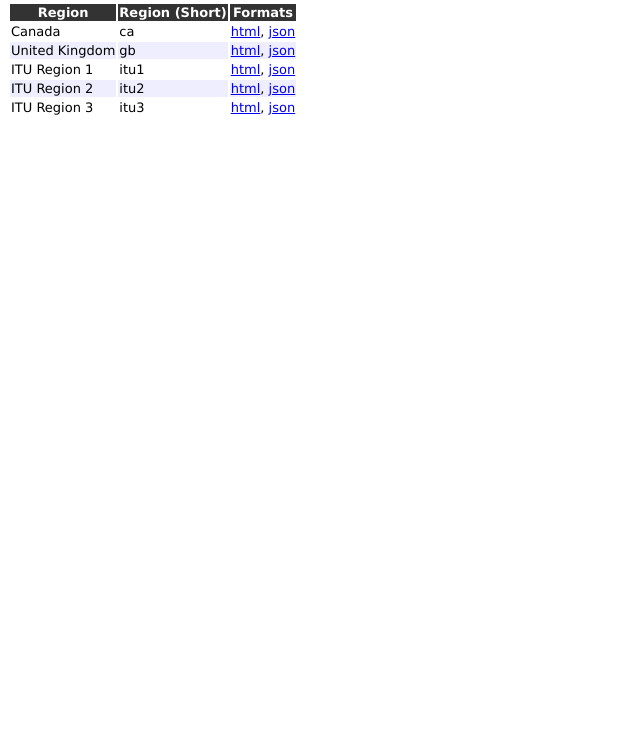
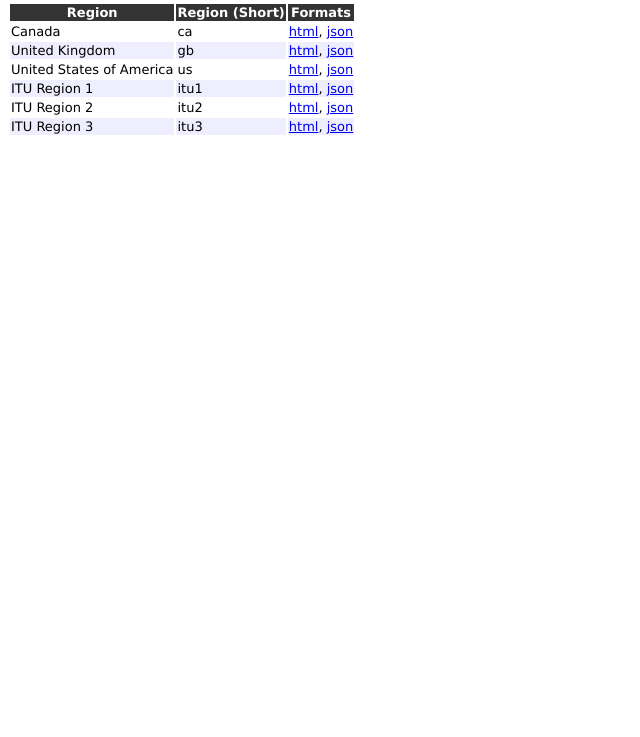
Before and after one commit to EarthFrequencies/earth-frequencies-data, a plain HTML site: page rest/tables/index.html in a window 1280 px wide. Shown: the part 63-800 px from the top of the page, without its empty margins (0-640 px from the left). Drawn offline with Linux system fonts and the light colour scheme.

Commit message:
Updated tables index file

```diff
--- a/rest/tables/index.html
+++ b/rest/tables/index.html
@@ -31,8 +31,16 @@
 
 
 <table>
+
 <tr><th>Region</th><th>Region (Short)</th><th>Formats</th></tr>
-<tr><td>Canada</td><td>ca</td><td><a href="ca/index.html">html</a>, <a href="ca/index.json">json</a></td></tr><tr><td>United Kingdom</td><td>gb</td><td><a href="gb/index.html">html</a>, <a href="gb/index.json">json</a></td></tr><tr><td>ITU Region 1</td><td>itu1</td><td><a href="itu1/index.html">html</a>, <a href="itu1/index.json">json</a></td></tr><tr><td>ITU Region 2</td><td>itu2</td><td><a href="itu2/index.html">html</a>, <a href="itu2/index.json">json</a></td></tr><tr><td>ITU Region 3</td><td>itu3</td><td><a href="itu3/index.html">html</a>, <a href="itu3/index.json">json</a></td></tr>
+
+<tr><td>Canada</td><td>ca</td><td><a href="ca/index.html">html</a>, <a href="ca/index.json">json</a></td></tr>
+<tr><td>United Kingdom</td><td>gb</td><td><a href="gb/index.html">html</a>, <a href="gb/index.json">json</a></td></tr>
+<tr><td>United States of America</td><td>us</td><td><a href="us/index.html">html</a>, <a href="us/index.json">json</a></td></tr>
+
+<tr><td>ITU Region 1</td><td>itu1</td><td><a href="itu1/index.html">html</a>, <a href="itu1/index.json">json</a></td></tr>
+<tr><td>ITU Region 2</td><td>itu2</td><td><a href="itu2/index.html">html</a>, <a href="itu2/index.json">json</a></td></tr>
+<tr><td>ITU Region 3</td><td>itu3</td><td><a href="itu3/index.html">html</a>, <a href="itu3/index.json">json</a></td></tr>
 </table>
 
 </table>
--- a/rest/tables/index.json
+++ b/rest/tables/index.json
@@ -13,4 +13,7 @@
 },{
    "path": "gb",
    "region": "United Kingdom"
+},{
+   "path": "us",
+   "region": "United States of America"
 }]
```
